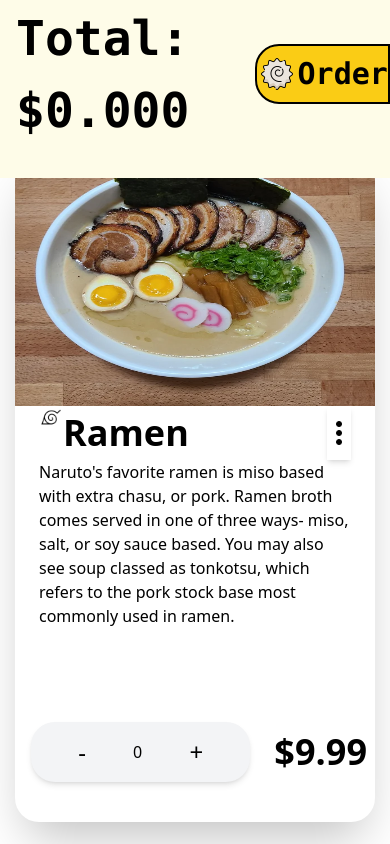
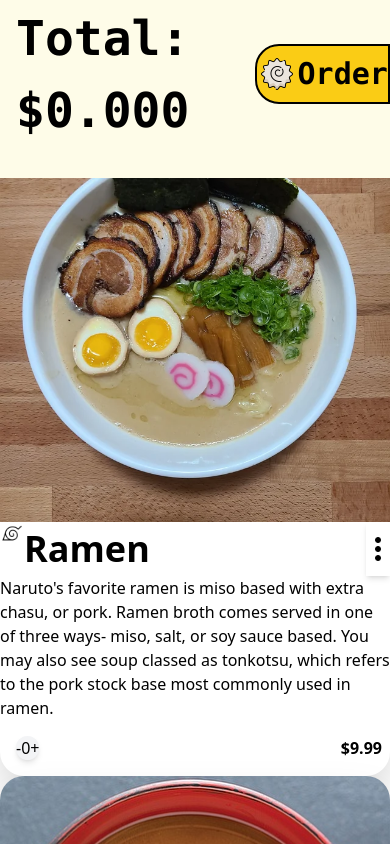
Before and after one commit to ErfanGh83/fastfood, a React (Vite) app: page / in a window 390 px wide. Shown: the part 960-1804 px from the top of the page. Built offline with nearby package versions, Linux system fonts and the light colour scheme.

Commit message:
menu style in sm mode is completed

```diff
--- a/src/components/menu.tsx
+++ b/src/components/menu.tsx
@@ -1,4 +1,3 @@
-import React from 'react';
 import { useFoodContext } from './FoodContext';
 
 export default function Menu() {
@@ -8,13 +7,13 @@ export default function Menu() {
     return(
         <ul className="foods flex flex-wrap w-full mb-12 mt-2 mx-auto items-center align-middle">
             {foods.map((food)=>(
-                <li key={food.id} className={`food w-[360px] mx-auto food rounded-3xl overflow-hidden shadow-2xl pb-6 my-6`}>
-                <img className="w-full h-[250px]" src={food.img_src}></img>
-                <div className="food-info mx-6 max-h-[400px] min-h-[300px]">
+                <li key={food.id} className={`food lg:w-[360px] mx-auto food rounded-3xl overflow-hidden shadow-2xl sm:pb-3 lg:pb-6 sm:my-3 lg:my-6 sm:w-[200px]`}>
+                <img className="w-full lg:h-[250px] sm:h-[125px]" src={food.img_src}></img>
+                <div className="food-info lg:mx-6 lg:max-h-[400px] lg:min-h-[300px] sm:max-h-[200px] sm:min-h-[150px] sm:mx-3">
                     <div className="w-full top-row flex flex-row justify-between">
                         <div className="food-title flex flex-row">
                             <img className="w-6 h-6" src="/src/assets/icons/leaf-icon.png"/>
-                            <h1 className="food-name text-[36px] font-semibold">{food.title}</h1>
+                            <h1 className="food-name text-[36px] font-semibold sm:text-[18px]">{food.title}</h1>
                         </div>
 
                         <button className="shadow-md">
@@ -22,29 +21,29 @@ export default function Menu() {
                         </button>
                     </div>
 
-                    <div className="description h-[200px] overflow-y-auto">
-                        <p>{food.description}</p>
+                    <div className="description lg:h-[200px] sm:h-[100px] overflow-y-auto">
+                        <p className='sm:text-[12px] lg:text-[24px]'>{food.description}</p>
                     </div>
                 </div>
                 <div className="food-footer flex flex-row justify-between items-center">
-                    <div className={`button-container flex flex-row w-[280px] h-[60px] items-center justify-evenly m-4 bg-gray-100 rounded-3xl shadow-md text-center`} >
+                    <div className={`button-container flex flex-row lg:w-[280px] lg:h-[60px] sm:w-[140px] sm:h-[30px] items-center justify-evenly m-4 bg-gray-100 rounded-3xl shadow-md text-center`} >
                         <button onClick={()=>{reduceFood(food)}}>
-                            <p className="text-2xl">
+                            <p className="lg:text-2xl sm:text-sm">
                                 -
                             </p>
                         </button>
 
-                        <div>
+                        <div className='sm:text-[12px] lg:text-[24px]'>
                             {cart.find((cartItem) => cartItem.id === food.id)?.count || 0}
                         </div>
 
                         <button onClick={()=>{addFood(food)}}>
-                            <p className="text-2xl">
+                            <p className="lg:text-2xl sm:text-sm">
                                 +
                             </p>
                         </button>
                     </div>
-                    <h3 className="text-[36px] font-bold mx-2">
+                    <h3 className="sm:text-[18px] lg:text-[36px] font-bold mx-2">
                         ${food.price}
                     </h3>
                 </div>
```
